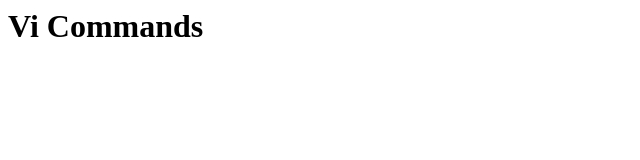
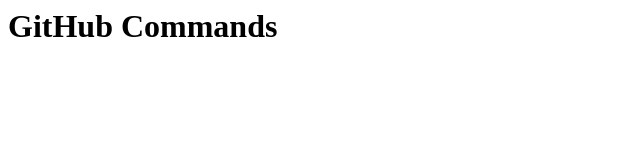
Before and after one commit to Swathi0141/MyWebsite, a plain HTML site: page index.html in a window 1280 px wide. Shown: the whole page, without its empty margins (0-640 px from the left). Drawn offline with Linux system fonts and the light colour scheme.

Commit message:
github commands

```diff
--- a/index.html
+++ b/index.html
@@ -3,6 +3,6 @@
 		<title>My First Webpage</title>
 	</head>
 	<body>
-		<h1>Vi Commands</h1>
+		<h1>GitHub Commands</h1>
 	</body>
 </html>
```
